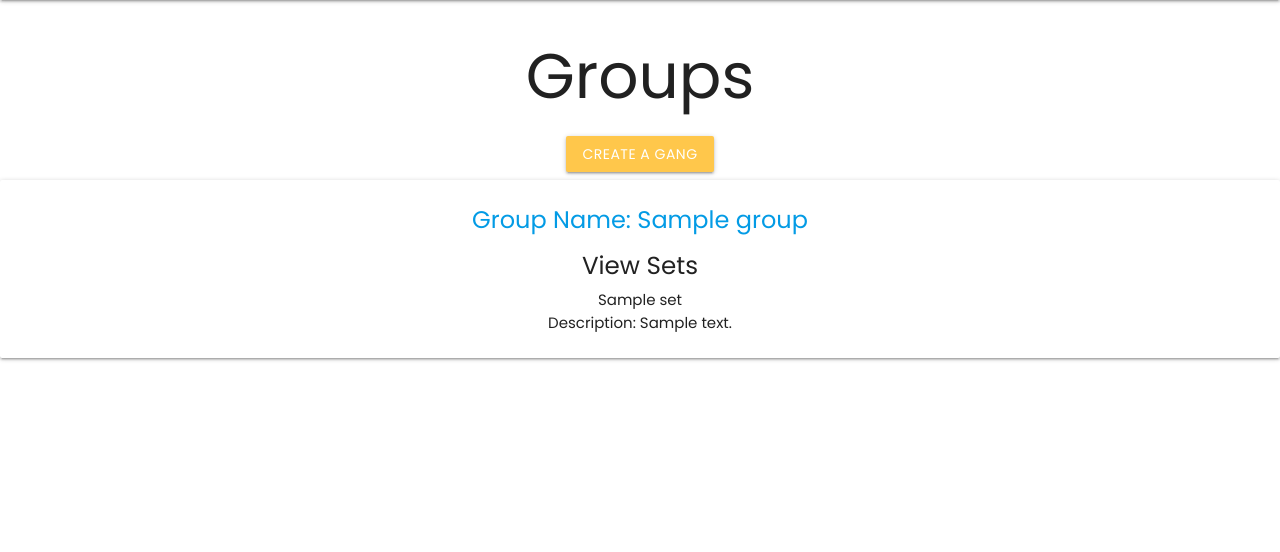
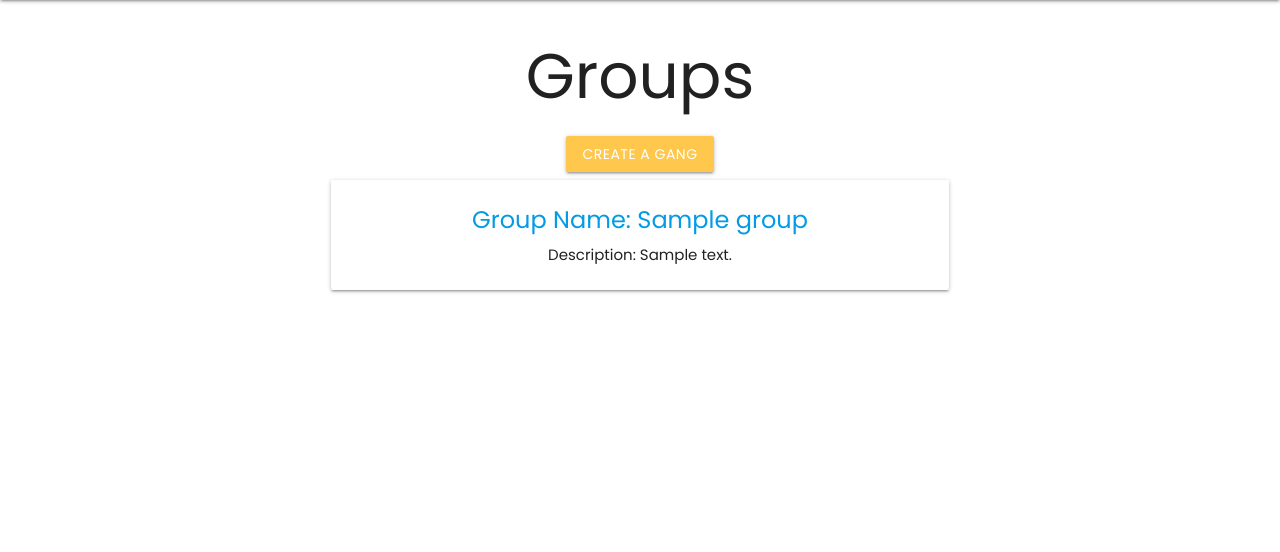
Before and after one commit to ursulacj/noted, a Django app: page /groups/ in a window 1280 px wide. Shown: the part 64-616 px from the top of the page. Run offline with Django 3.2, Linux system fonts and the light colour scheme; tables that the repository leaves empty hold one stand-in row (values such as "Sample post").

Commit message:
add row and columns

```diff
--- a/main_app/templates/groups/index.html
+++ b/main_app/templates/groups/index.html
@@ -3,19 +3,15 @@
 
 <h1>Groups</h1>
 <a href="{% url 'create_group' %}" class="btn">Create a gang</a>
+<div class="row">
+    <div class="col m6 s12 offset-m3">
       {% for group in groups %}
       <div class="card">
         <div class="card-content">
           <a href="{% url 'show_group' group.id %}">
             <span class="card-title">Group Name: {{ group.name }}</span>
           </a>
-    <h5>View Sets</h5>
-    {% for set in group.sets.all %}
-    <p>{{ set.name }}</p>
-    <p>Description: {{ set.description }}</p>
-    {% empty %}
-    <p>No sets currently in this group</p>
-    {% endfor %}
+          <p>Description: {{ group.description }}</p>
         </div>
       </div>
         {% empty %}
@@ -25,4 +21,6 @@
             </div>
         </div>
       {% endfor %}
+    </div>
+</div>
 {% endblock %}
```
Lines whose indentation alone changed are shown as unchanged.
